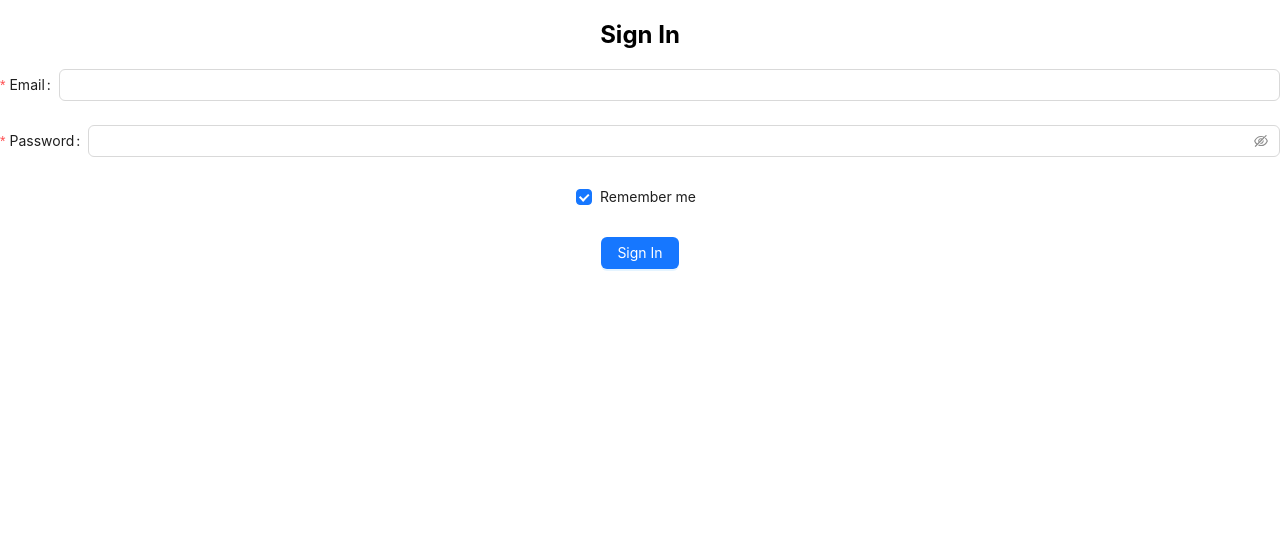
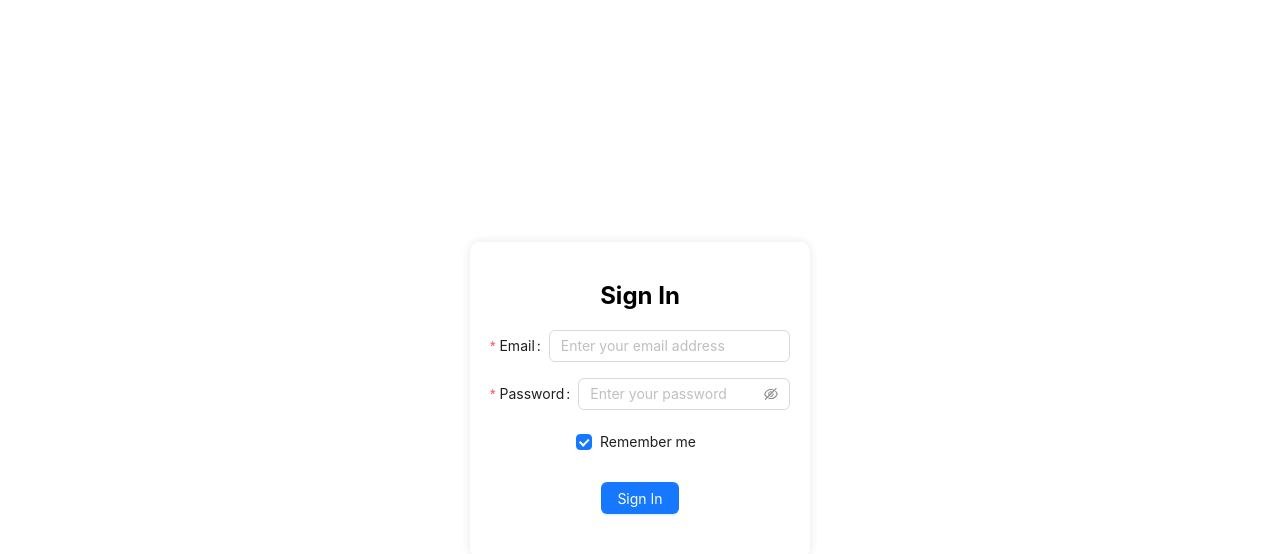
Before and after one commit to PrathameshDutondkar/ITWox-test, a React (Create React App) app in the folder itwoxtest-ui/: page /signin in a window 1280 px wide. Shown: the top 554 px of the page. Built offline with nearby package versions, Linux system fonts and the light colour scheme; no server answers.

Commit message:
Add Toastifier

```diff
--- a/itwoxtest-ui/src/App.tsx
+++ b/itwoxtest-ui/src/App.tsx
@@ -1,16 +1,19 @@
 import React from 'react';
-import { BrowserRouter as Router, Route, Routes } from "react-router-dom";
+import {  Route, Routes } from "react-router-dom";
 
 import './App.css';
 import { DataContextProvider } from './store/DataContext';
 import Dashboard from './views/Dashboard/Dashboard';
-import Home from './views/LandingPage/Home';
+import Home from './views/LandingPage/Landing';
 import SignIn from './views/SignIn.js/SignIn';
+import { ToastContainer } from 'react-toastify';
+import 'react-toastify/dist/ReactToastify.css';
 
 
 function App() {
   return (
     <div className="App">
+<ToastContainer position="top-center" autoClose={3000} hideProgressBar={false} />
     <DataContextProvider>
         <Routes>
         <Route path="/" element={<Home/>} />
--- a/itwoxtest-ui/src/views/LandingPage/Home.tsx
+++ /dev/null
@@ -1,28 +0,0 @@
-// LandingPage.js
-import React from 'react';
-import './landing.scss';
-// import landingImage from './images/landing-image.jpg'; // Update the path to your image
-
-const LandingPage = () => {
-  return (
-    <div className="landing-container">
-      <header>
-        <h1>Welcome to ITWOX Test</h1>
-      </header>
-      <section className="landing-content">
-        <div className="image-container">
-          {/* <img src={landingImage} alt="Landing Page" /> */}
-        </div>
-        <div className="text-container">
-          <p>This is a landing page for the ITWOX Test.</p>
-          {/* You can add more content here */}
-        </div>
-      </section>
-      <footer>
-        {/* You can add footer content here */}
-      </footer>
-    </div>
-  );
-}
-
-export default LandingPage;
--- /dev/null
+++ b/itwoxtest-ui/src/views/LandingPage/Landing.tsx
@@ -0,0 +1,21 @@
+
+import React from 'react';
+import './landing.scss';
+
+
+const Landing = () => {
+  return (
+    <div className="landing-container">
+      <header>
+        <h1>Welcome to ITWOX Test</h1>
+      </header>
+      <section className="landing-content">
+        <div className="text-container">
+          <p>This is a landing page for the ITWOX Test.</p>
+        </div>
+      </section>
+    </div>
+  );
+}
+
+export default Landing;
--- a/itwoxtest-ui/src/views/NavBar/Navbar.tsx
+++ b/itwoxtest-ui/src/views/NavBar/Navbar.tsx
@@ -1,7 +1,7 @@
 import React from "react";
-import "./navbar.scss";
 import { Link, useNavigate, useLocation } from "react-router-dom";
 import logo from "../../assets/it-wox-logo.svg";
+import "./navbar.scss";
 
 const Navbar = () => {
   const email = localStorage.getItem("user");
@@ -13,14 +13,13 @@ const Navbar = () => {
     navigate("/");
   };
 
-  // Conditionally render the Navbar based on the route
-  if (location.pathname === "/signin") {
-    return null; // Hide the Navbar on the /signin route
-  }
+  const shouldShowNavbar = location.pathname !== "/signin";
 
-  return (
-    <div className="navbar-container">
-      <span> <img src={logo} alt="logo"/></span>
+  return shouldShowNavbar ? (
+    <nav className="navbar-container">
+      <span>
+        <img src={logo} alt="IT WOX Logo" />
+      </span>
       <span className="menu-container">
         <li key="Get help with research" className="tab-li">
           {email ? (
@@ -34,8 +33,8 @@ const Navbar = () => {
           )}
         </li>
       </span>
-    </div>
-  );
+    </nav>
+  ) : null;
 };
 
 export default Navbar;
--- a/itwoxtest-ui/src/views/SignIn.js/SignIn.tsx
+++ b/itwoxtest-ui/src/views/SignIn.js/SignIn.tsx
@@ -1,18 +1,32 @@
 import React from 'react';
 import { Form, Input, Button, Checkbox } from 'antd';
 import { useNavigate } from 'react-router-dom';
+import { toast } from 'react-toastify';
+import 'react-toastify/dist/ReactToastify.css';
+import "./signin.scss"
+
+
+type FormValues = {
+  email: string;
+  password: string;
+};
 
 const SignIn = () => {
   const navigate = useNavigate();
 
-  const onFinish = (values: { email: string; password: string }) => {
+  const handleAuthentication = (values: FormValues) => {
     const { email, password } = values;
+    const correctEmail = 'prathameshdutondkar97@gmail.com';
+    const correctPassword = 'Prathamesh@13';
 
-    if (email === 'prathameshdutondkar97@gmail.com' && password === 'Prathamesh@13') {
+    if (email === correctEmail && password === correctPassword) {
       localStorage.setItem('user', JSON.stringify({ email }));
       navigate('/dashboard');
+      toast.success('Sign in successful!', { position: 'top-center' });
     } else {
-      console.log('Authentication failed');
+      toast.error('Authentication failed. Please check your credentials.', {
+        position: 'top-center',
+      });
     }
   };
 
@@ -20,7 +34,7 @@ const SignIn = () => {
     <div className="signin-container">
       <div className="form-container">
         <h2 className="form-title">Sign In</h2>
-        <Form name="basic" initialValues={{ remember: true }} onFinish={onFinish}>
+        <Form name="basic" initialValues={{ remember: true }} onFinish={handleAuthentication}>
           <Form.Item
             className="form-item"
             label="Email"
@@ -30,7 +44,7 @@ const SignIn = () => {
               { type: 'email', message: 'Please enter a valid email address!' },
             ]}
           >
-            <Input />
+            <Input placeholder="Enter your email address" />
           </Form.Item>
 
           <Form.Item
@@ -39,7 +53,7 @@ const SignIn = () => {
             name="password"
             rules={[{ required: true, message: 'Please input your password!' }]}
           >
-            <Input.Password />
+            <Input.Password placeholder="Enter your password" />
           </Form.Item>
 
           <Form.Item name="remember" valuePropName="checked">
--- a/itwoxtest-ui/src/views/SignIn.js/signin.scss
+++ b/itwoxtest-ui/src/views/SignIn.js/signin.scss
@@ -6,7 +6,7 @@
   align-items: center;
   justify-content: center;
   height: 100vh;
-  background: linear-gradient(rgba(255, 255, 255, 0.8), rgba(255, 255, 255, 0.8)), url('your-background-image.jpg');
+  background: linear-gradient(rgba(255, 255, 255, 0.8), rgba(255, 255, 255, 0.8));
   background-size: cover;
   backdrop-filter: blur(10px);
 }
```
